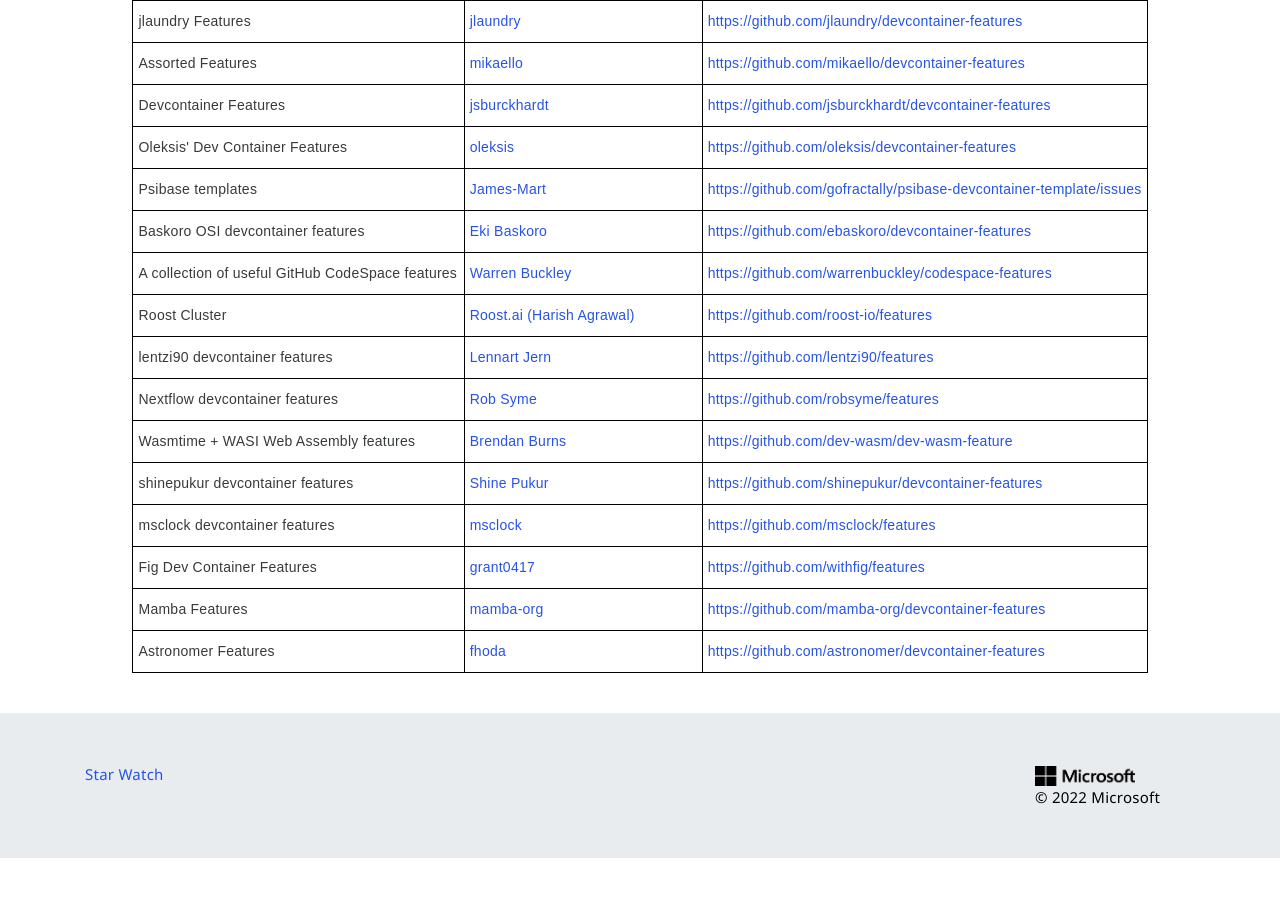
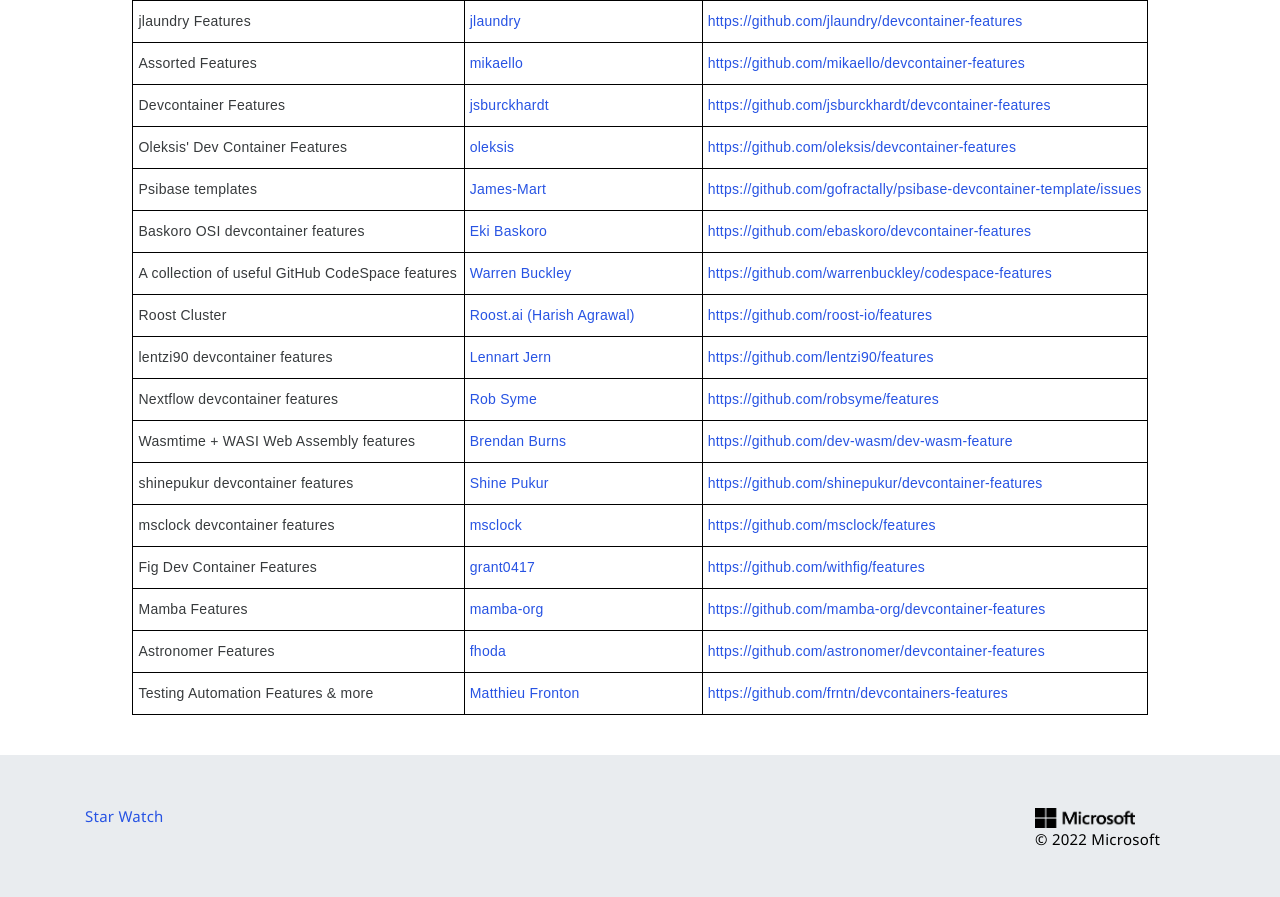
Before and after one commit to devcontainers/devcontainers.github.io, a Jekyll site: the page built from collections.html, in a window 1280 px wide and 900 px high, scrolled down 1552 px. Shown: the top 897 px of the window. Built offline with Jekyll 4.4.1, drawn with Linux system fonts in a browser that asks for light colours; nearby versions of some CDN libraries; comment, search, counter and statistics services are not loaded; before the commit the page ends 2410 px from its top, so only the background shows below that.

Commit message:
Update collection-index.yml

```diff
--- a/_data/collection-index.yml
+++ b/_data/collection-index.yml
@@ -223,3 +223,8 @@
   contact: https://github.com/astronomer/devcontainer-features/issues
   repository: https://github.com/astronomer/devcontainer-features
   ociReference: ghcr.io/astronomer/devcontainer-features
+- name: Testing Automation Features & more
+  maintainer: Matthieu Fronton
+  contact: https://github.com/frntn/devcontainers-features/issues
+  repository: https://github.com/frntn/devcontainers-features
+  ociReference: ghcr.io/frntn/devcontainers-features
```
